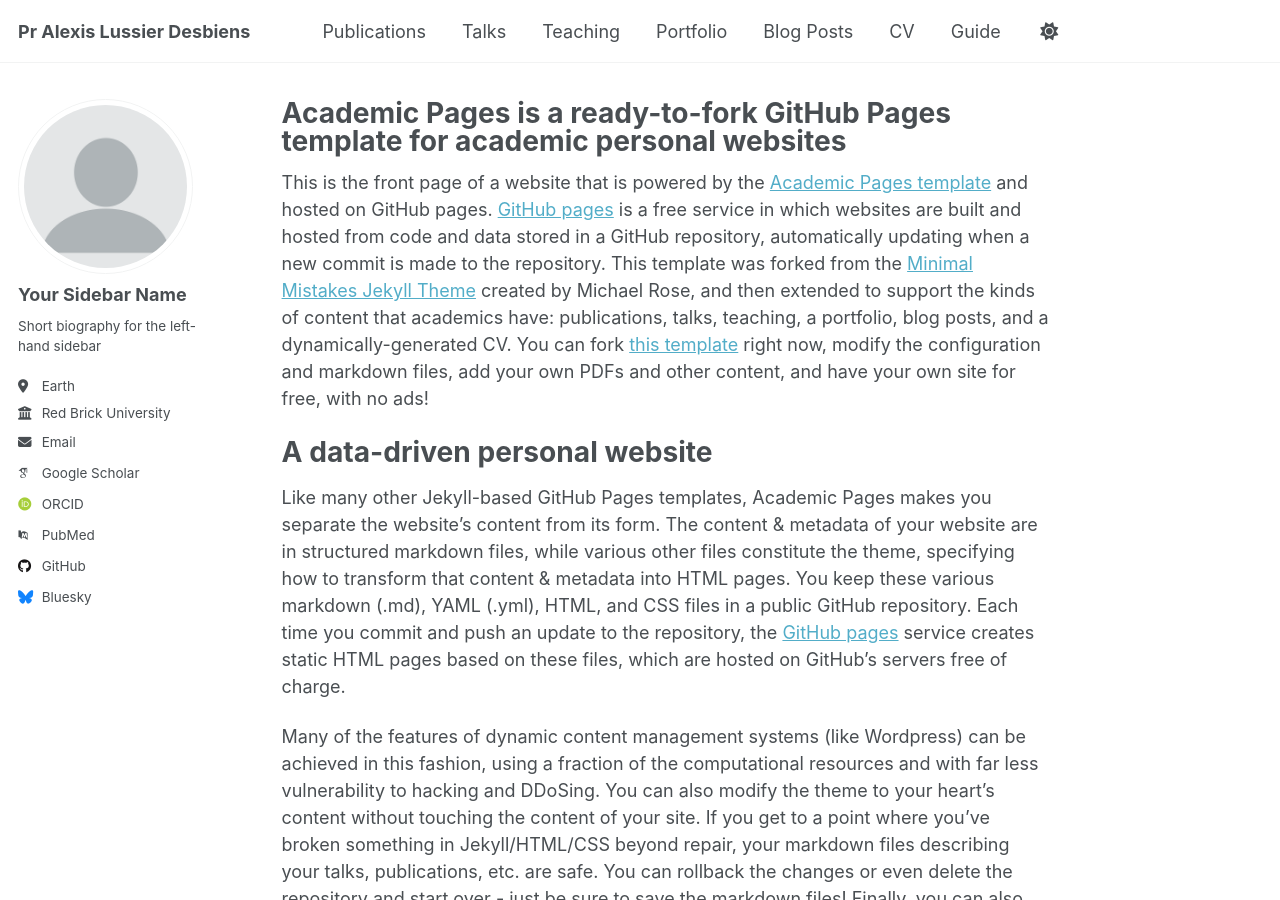
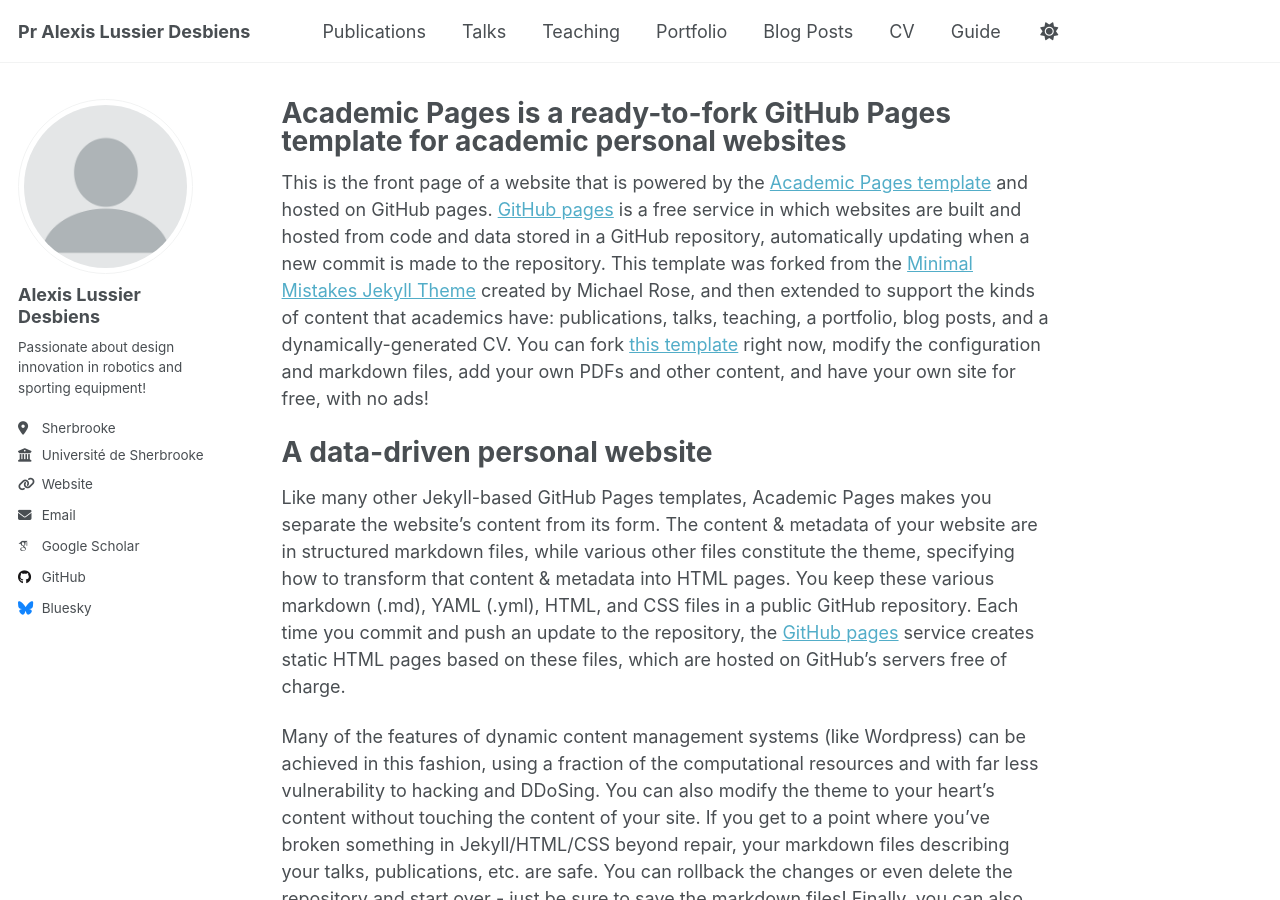
Before and after one commit to alexislussierdesbiens/alexislussierdesbiens.github.io, a Jekyll site: the page built from _pages/about.md, in a window 1280 px wide and 900 px high. Built offline with Jekyll 4.4.1, drawn with Linux system fonts in a browser that asks for light colours; some web fonts are replaced.

Commit message:
Update _config.yml

```diff
--- a/_config.yml
+++ b/_config.yml
@@ -23,22 +23,22 @@
 author:
   # Biographic information
   avatar           : "profile.png"
-  name             : "Your Sidebar Name"
+  name             : "Alexis Lussier Desbiens"
   pronouns         : # example: "she/her"
-  bio              : "Short biography for the left-hand sidebar"
-  location         : "Earth"
-  employer         : "Red Brick University"
-  uri              : # URL
-  email            : "none@example.org"
+  bio              : "Passionate about design innovation in robotics and sporting equipment!"
+  location         : "Sherbrooke"
+  employer         : "Université de Sherbrooke"
+  uri              : "https://www.usherbrooke.ca/"
+  email            : "alexis.lussier.desbiens@usherbrooke.ca"
 
   # Academic websites
   academia         : # URL
   arxiv            : # URL - Update with the correct link to your profile
-  googlescholar    : "https://scholar.google.com/citations?user=PS_CX0AAAAAJ"
+  googlescholar    : "https://scholar.google.com/citations?user=LNHbZR0AAAAJ&hl=en"
   impactstory      : # URL
-  orcid            : "http://orcid.org/yourorcidurl"
+  orcid            : # URL
   semantic         : # URL
-  pubmed           : "https://www.ncbi.nlm.nih.gov/pubmed/?term=john+snow"
+  pubmed           : # URL
   researchgate     : # URL
   scopus           : # URL
 
```
